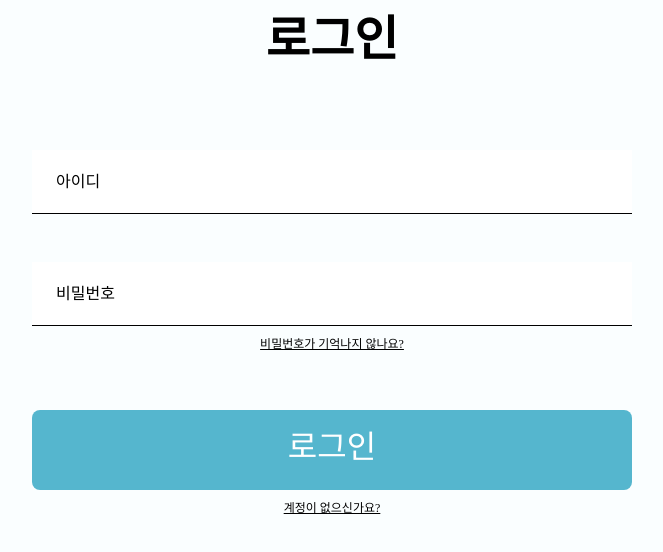
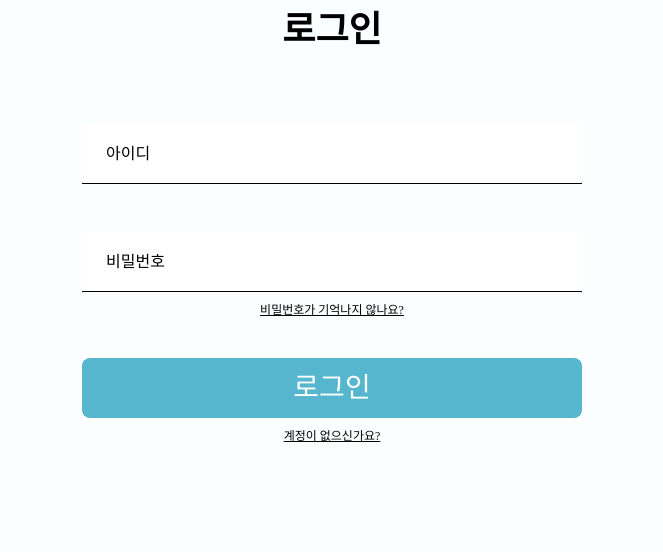
Before and after one commit to SHAVIZU/SHAVIZU-Client, a React (Create React App) app: page /login in a window 1280 px wide. Shown: the top 552 px of the page, without its empty margins (308-971 px from the left). Built offline with nearby package versions, Linux system fonts and the light colour scheme.

Commit message:
:recycle: :: auth style refactoring

```diff
--- a/src/components/auth/styles.ts
+++ b/src/components/auth/styles.ts
@@ -10,12 +10,12 @@ export const Container = styled.div`
 `
 export const Title = styled.h1`
     font-weight: 700;
-    font-size: 48px;
-    margin-bottom: 32px;
+    font-size: 36px;
+    margin-bottom: 24px;
 `;
 export const Input = styled.input`
-    width: 600px;
-    height: 64px;
+    width: 500px;
+    height: 60px;
     background-color: white;
     border:none;
     border-bottom: 1px solid black;
@@ -35,14 +35,14 @@ export const LoginProblem = styled.span`
     margin-top: 8px;
 `;
 export const Submit = styled.div`
-    width: 600px;
-    height: 80px;
+    width: 500px;
+    height: 60px;
     background-color: #55B6CE;
     border-radius: 8px;
     color: white;
-    font-size: 32px;
+    font-size: 28px;
     font-weight: 500;
     text-align:center;
-    line-height: 75px;
-    margin-top: 58px;
+    line-height: 60px;
+    margin-top: 40px;
 `;
```
